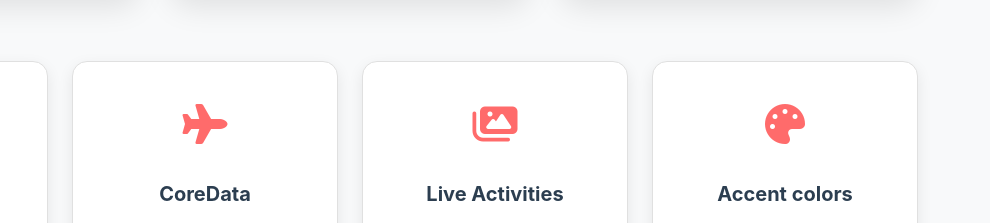
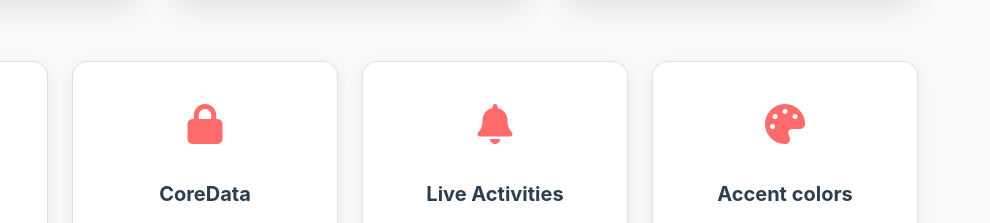
Before and after one commit to JoshOn360Hz/PinBoardWeb, a plain HTML site: page index.html in a window 1280 px wide. Shown: the part 1466-1689 px from the top of the page, 290-1280 px from the left. Drawn offline with Linux system fonts and the light colour scheme.

Commit message:
Update index.html

```diff
--- a/index.html
+++ b/index.html
@@ -113,7 +113,7 @@ Experience note-taking like never before on iOS & iPadOS
 
         <div class="tech-card">
           <div class="tech-icon">
-            <i class="fas fa-plane"></i>
+            <i class="fa-solid fa-lock"></i>
           </div>
           <h3>CoreData</h3>
           <p>Powerful data persistence framework for storing your aircraft logs securely on device</p>
@@ -121,7 +121,7 @@ Experience note-taking like never before on iOS & iPadOS
 
         <div class="tech-card">
           <div class="tech-icon">
-            <i class="fas fa-images"></i>
+            <i class="fa-solid fa-bell"></i>
           </div>
           <h3>Live Activities</h3>
           <p>Live activities that bring your notes closer to you when you need reminding.</p>
```
